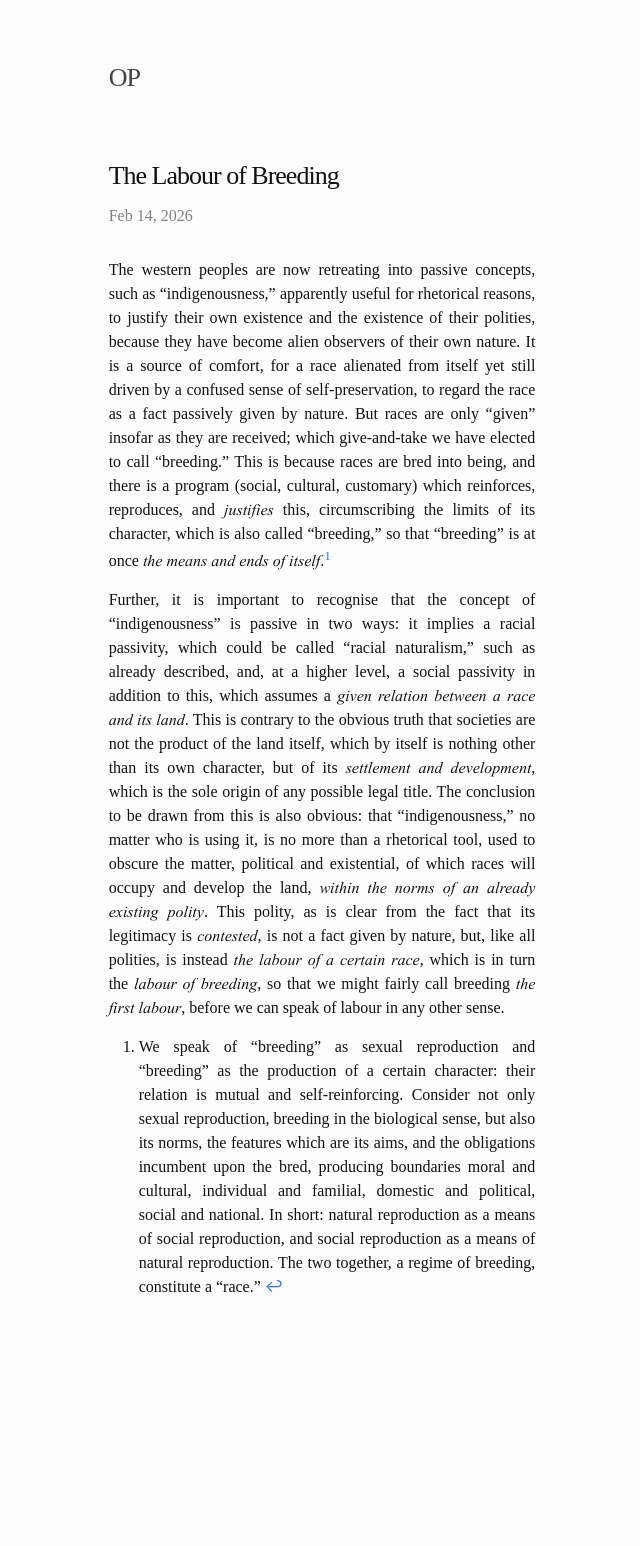
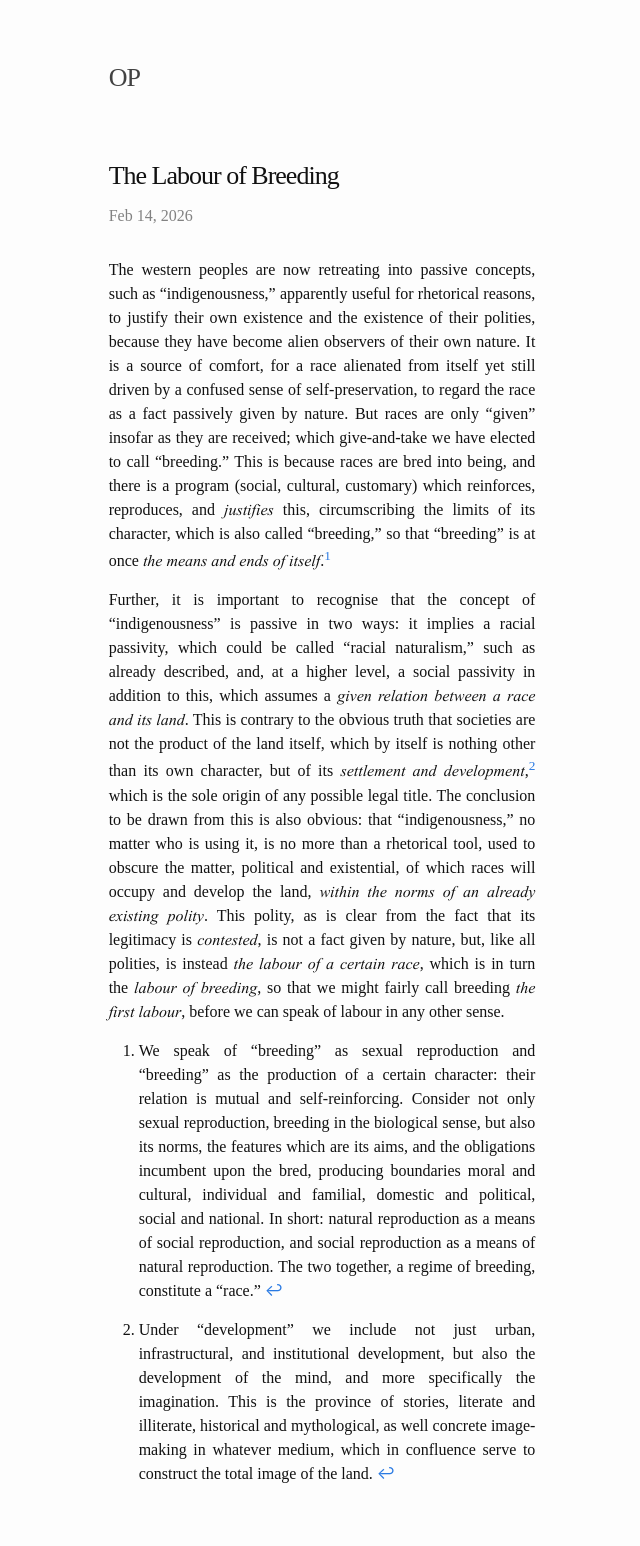
Before and after one commit to TheatrumMundi/TheatrumMundi, a Jekyll site: the page built from _posts/2026-02-14-the-labour-of-breeding.markdown, in a window 1280 px wide. Shown: the whole page, without its empty margins (318-958 px from the left). Built offline with Jekyll 4.4.1, drawn with Linux system fonts in a browser that asks for light colours; some web fonts are replaced; before the commit the page ends 1359 px from its top, so only the background shows below that.

Commit message:
Add second footnote on settlement and development

```diff
--- a/_posts/2026-02-14-the-labour-of-breeding.markdown
+++ b/_posts/2026-02-14-the-labour-of-breeding.markdown
@@ -7,6 +7,8 @@ categories: jekyll update
 
 The western peoples are now retreating into passive concepts, such as "indigenousness," apparently useful for rhetorical reasons, to justify their own existence and the existence of their polities, because they have become alien observers of their own nature. It is a source of comfort, for a race alienated from itself yet still driven by a confused sense of self-preservation, to regard the race as a fact passively given by nature. But races are only "given" insofar as they are received; which give-and-take we have elected to call "breeding." This is because races are bred into being, and there is a program (social, cultural, customary) which reinforces, reproduces, and *justifies* this, circumscribing the limits of its character, which is also called "breeding," so that "breeding" is at once *the means and ends of itself*.[^1]
 
-Further, it is important to recognise that the concept of "indigenousness" is passive in two ways: it implies a racial passivity, which could be called "racial naturalism," such as already described, and, at a higher level, a social passivity in addition to this, which assumes a *given relation between a race and its land*. This is contrary to the obvious truth that societies are not the product of the land itself, which by itself is nothing other than its own character, but of its *settlement and development*, which is the sole origin of any possible legal title. The conclusion to be drawn from this is also obvious: that "indigenousness," no matter who is using it, is no more than a rhetorical tool, used to obscure the matter, political and existential, of which races will occupy and develop the land, *within the norms of an already existing polity*. This polity, as is clear from the fact that its legitimacy is *contested*, is not a fact given by nature, but, like all polities, is instead *the labour of a certain race*, which is in turn the *labour of breeding*, so that we might fairly call breeding *the first labour*, before we can speak of labour in any other sense.
+Further, it is important to recognise that the concept of "indigenousness" is passive in two ways: it implies a racial passivity, which could be called "racial naturalism," such as already described, and, at a higher level, a social passivity in addition to this, which assumes a *given relation between a race and its land*. This is contrary to the obvious truth that societies are not the product of the land itself, which by itself is nothing other than its own character, but of its *settlement and development*,[^2] which is the sole origin of any possible legal title. The conclusion to be drawn from this is also obvious: that "indigenousness," no matter who is using it, is no more than a rhetorical tool, used to obscure the matter, political and existential, of which races will occupy and develop the land, *within the norms of an already existing polity*. This polity, as is clear from the fact that its legitimacy is *contested*, is not a fact given by nature, but, like all polities, is instead *the labour of a certain race*, which is in turn the *labour of breeding*, so that we might fairly call breeding *the first labour*, before we can speak of labour in any other sense.
 
 [^1]: We speak of "breeding" as sexual reproduction and "breeding" as the production of a certain character: their relation is mutual and self-reinforcing. Consider not only sexual reproduction, breeding in the biological sense, but also its norms, the features which are its aims, and the obligations incumbent upon the bred, producing boundaries moral and cultural, individual and familial, domestic and political, social and national. In short: natural reproduction as a means of social reproduction, and social reproduction as a means of natural reproduction. The two together, a regime of breeding, constitute a "race."
+
+[^2]: Under "development" we include not just urban, infrastructural, and institutional development, but also the development of the mind, and more specifically the imagination. This is the province of stories, literate and illiterate, historical and mythological, as well concrete image-making in whatever medium, which in confluence serve to construct the total image of the land.
```
